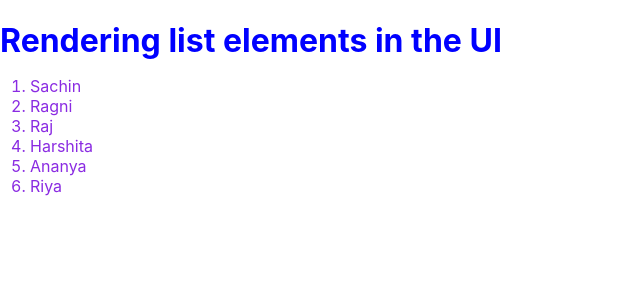
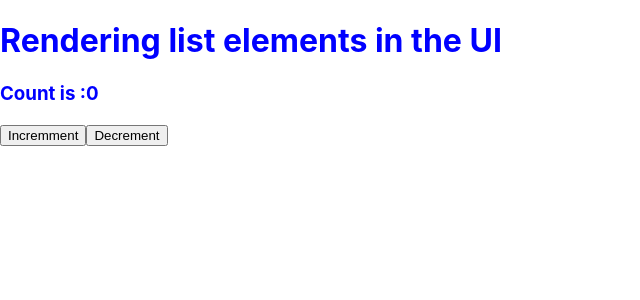
Before and after one commit to S1coder-18/ReactPractice, a React (Create React App) app in the folder tasks/: page / in a window 1280 px wide. Shown: the top 300 px of the page, without its empty margins (0-640 px from the left). Built offline with nearby package versions, Linux system fonts and the light colour scheme.

Commit message:
setUpdate asynchronous operation

```diff
--- a/tasks/src/App.js
+++ b/tasks/src/App.js
@@ -2,15 +2,17 @@
 import './App.css';
 import Counter from './components/counter/Counter';
 import Counter1 from './components/counter1/Counter1';
-
+import Counter2 from './components/counter2/Counter2';
 import Renderlist from './components/task2/Renderlist';
 
 function App() {
   return (
     <div className="App">
       <h1>Rendering list elements in the UI</h1>
-      <Renderlist />
+      {/* <Renderlist /> */}
       {/* <Counter1 /> */}
+      {/* <Counter1 /> */}
+      <Counter2 />
     </div>
   );
 }
--- a/tasks/src/components/counter1/Counter1.js
+++ b/tasks/src/components/counter1/Counter1.js
@@ -9,6 +9,7 @@ function Counter1(){
 
     const handleIncrement =() => {
         setCount(count+1);
+
     }
 
     //Here, I am handling the case if we count>0 then only it should decrement the value by 1.
--- /dev/null
+++ b/tasks/src/components/counter2/Counter2.js
@@ -0,0 +1,48 @@
+// Here , I want to tell you about useState -->
+// It returns two values in a pair , first one is variable(count) and
+// second one is setCount to update the count and you know there is catch that setUpdate is asynchronous
+// It will update the value only once.
+
+import { useState } from 'react';
+
+function Counter2(){
+
+    const[count, setCount] = useState(0);
+
+    //See here it will update the value once...
+    // const handleIncrement =() => {
+    //     setCount(count+1); //written 3 times , update only once
+    //     setCount(count+1);
+    //     setCount(count+1);
+
+    // }
+
+    //Now, How you can solve this , we can solve this by using functional updates...see below in the code
+
+    const handleIncrement =() => { //written 3 times , updates 3 times....
+        setCount(prev => prev+1); // prev = 0 so count =1
+        setCount(prev => prev+1); // prev =1 so count =2
+        setCount(prev => prev+1); // prev =2 so count =3
+
+    }
+
+
+    //Here, I am handling the case if we count>0 then only it should decrement the value by 1.
+    //This case is handling negative values.
+    const handleDecrement = () =>{
+        if(count>0){
+            setCount(prev => prev-1);
+        }
+    }
+
+
+    return(
+        <>
+        <h3>Count is :{count}</h3>
+        <button onClick={handleIncrement}>Incremment</button>
+        <button onClick={handleDecrement}>Decrement</button>
+        </>
+    )
+}
+
+export default Counter2;
```
